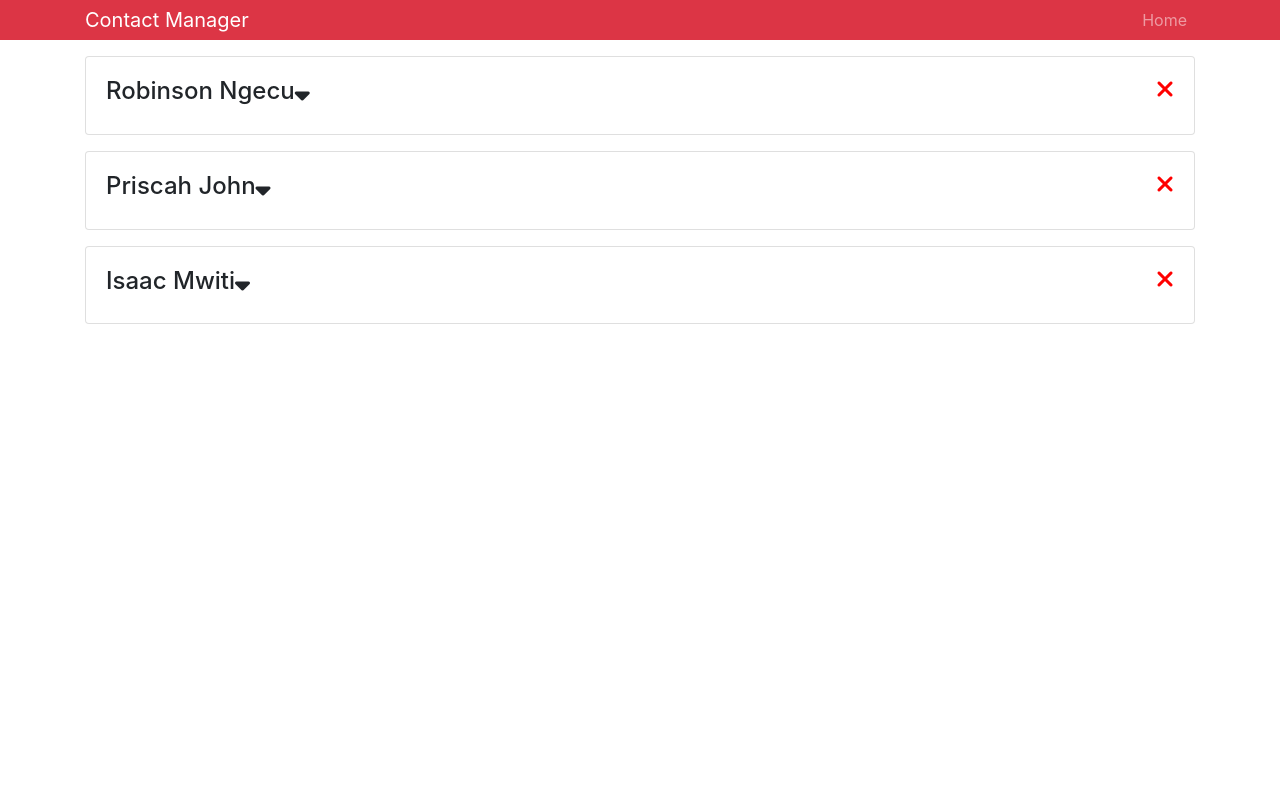
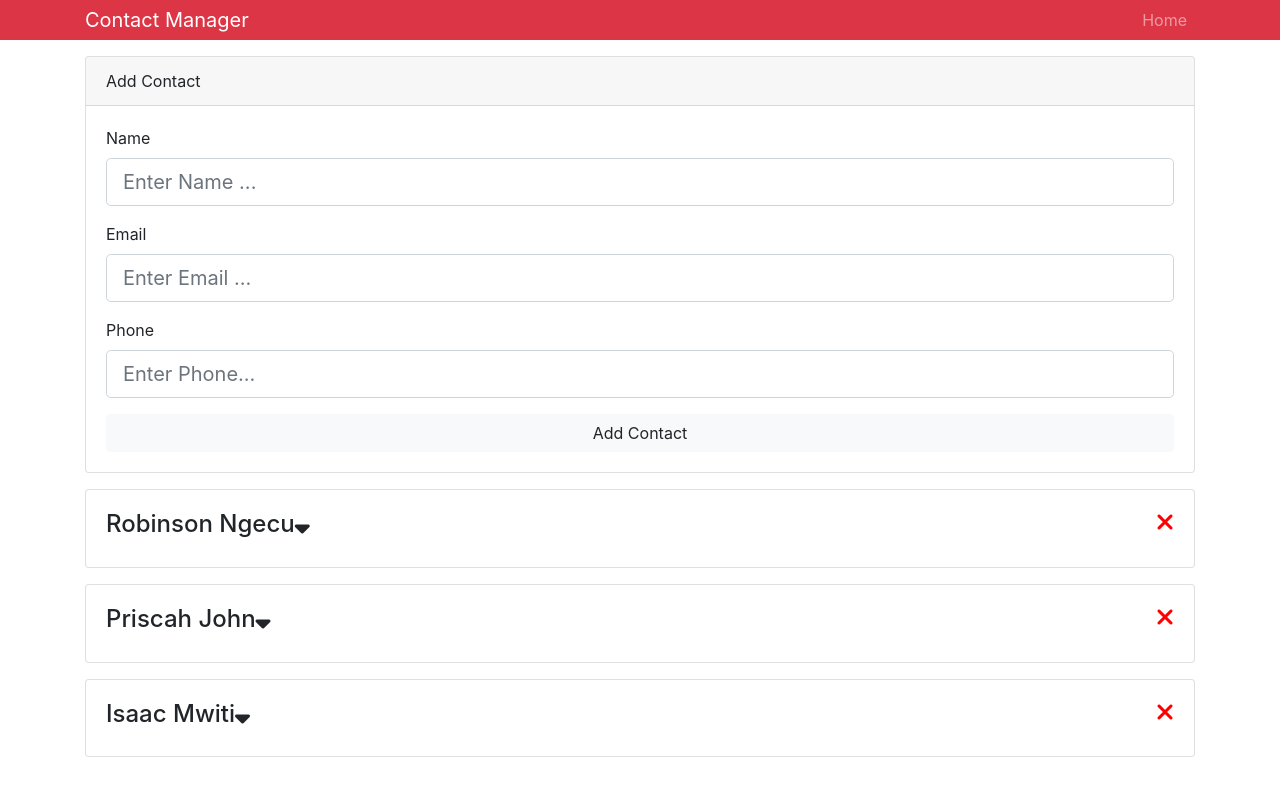
Before and after one commit to ngecu/front-to-end, a React (Create React App) app: page / in a window 1280 px wide. Shown: the top 796 px of the page. Built offline with nearby package versions, Linux system fonts and the light colour scheme.

Commit message:
created a form with state

```diff
--- a/src/App.js
+++ b/src/App.js
@@ -1,7 +1,8 @@
 import React, { Component } from 'react'
 import './App.css';
-import Contacts from './components/Contacts';
-import Header from './components/Header';
+import Contacts from './components/contacts/Contacts';
+import Header from './components/layout/Header';
+import AddContact from './components/contacts/AddContact';
 
 import {Provider} from './Context'
 
@@ -15,6 +16,7 @@
       <div className="App">
         <Header branding="Contact Manager" />
         <div className="container">
+          <AddContact/>
         <Contacts />
         </div>
       </div>
--- /dev/null
+++ b/src/components/contacts/AddContact.js
@@ -0,0 +1,62 @@
+import React, { Component } from 'react'
+
+ class AddContact extends Component {
+     state = {
+         name : '',
+         email: '',
+         phone: ''
+     }
+
+    render() {
+        const {name,email,phone} = this.state;
+        return (
+            <div className="card mb-3 ">
+                <div className="card-header">
+                    Add Contact
+                </div>
+                <div className="card-body">
+                    <form action="">
+                        <div className="form-group">
+                            <label htmlFor="name">Name</label>
+                            <input type="text"
+                            className="form-control form-control-lg"
+                            placeholder="Enter Name ..."
+                            name="name"
+                            id=""
+                            value ={name}
+                            />
+                        </div>
+
+                        <div className="form-group">
+                            <label htmlFor="email">Email</label>
+                            <input type="email"
+                            className="form-control form-control-lg"
+                            placeholder="Enter Email ..."
+                            name="email"
+                            id=""
+                            value ={email}
+                            />
+                        </div>
+
+                        <div className="form-group">
+                            <label htmlFor="phone">Phone</label>
+                            <input type="text"
+                            className="form-control form-control-lg"
+                            placeholder="Enter Phone..."
+                            name="phone"
+                            id=""
+                            value ={phone}
+
+                            />
+                        </div>
+                        <input type="submit" value="Add Contact"
+                        className="btn btn-light btn-block"
+                        />
+                    </form>
+                </div>
+
+            </div>
+        )
+    }
+}
+export default AddContact
--- a/src/components/Contact.js
+++ b/src/components/contacts/Contact.js
@@ -1,6 +1,6 @@
 import React, { Component } from 'react'
 import './contact.css'
-import {Consumer} from '../Context'
+import {Consumer} from '../../Context'
 
  class Contact extends Component {
 
--- a/src/components/Contacts.js
+++ b/src/components/contacts/Contacts.js
@@ -1,6 +1,6 @@
 import React, { Component } from 'react'
 import Contact from './Contact';
-import {Consumer } from '../Context';
+import {Consumer } from '../../Context';
 
 class Contacts extends Component {
 
```
Also changed, not shown: src/components/contacts/contact.css (added), src/components/layout/Header.js (renamed from src/components/Header.js).
